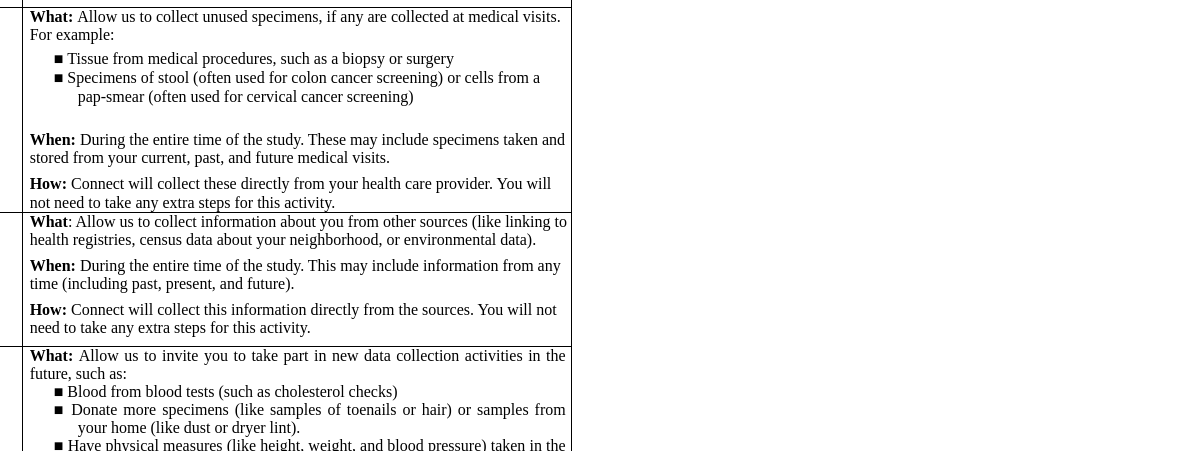
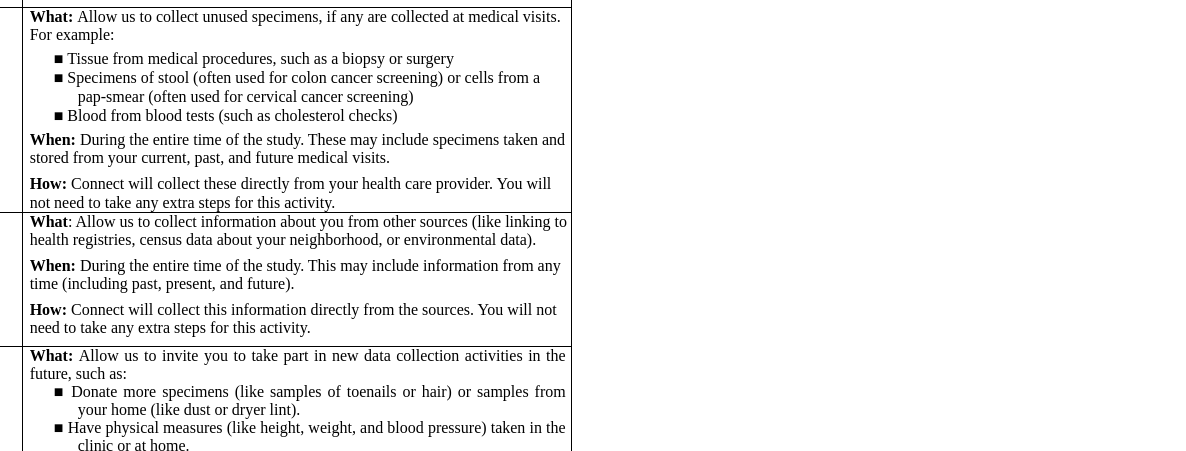
Before and after one commit to episphere/connectApp, a plain HTML site: page forms/consent/KPCO_Consent_V1.0.html in a window 1280 px wide. Shown: the part 1257-1708 px from the top of the page, 94-1280 px from the left. Drawn offline with Linux system fonts and the light colour scheme.

Commit message:
fixing bullet points in consent form

```diff
--- a/forms/consent/KPCO_Consent_V1.0.html
+++ b/forms/consent/KPCO_Consent_V1.0.html
@@ -447,7 +447,12 @@
                                                 for cervical cancer screening)</p>
                                         </li>
                                     </ul>
-                        <p style="text-indent: 0pt;text-align: left;"><br /></p>
+                                    <ul id="l3">
+                                            <li data-list-text="■">
+                                                <p class="s1" style="padding-left: 41pt;text-indent: -18pt;text-align: left;">Blood from blood tests
+                                                    (such as cholesterol checks)</p>
+                                            </li>
+                                        </ul>
                         <p class="s3" style="padding-top: 5pt;padding-left: 5pt;text-indent: 0pt;text-align: left;">
                             When: <span class="s1">During the entire time of the study. These may include specimens
                                 taken and stored from your current, past, and future medical visits.</span></p>
@@ -505,12 +510,6 @@
                             style="padding-left: 5pt;padding-right: 4pt;text-indent: 0pt;text-align: justify;">What:
                             <span class="s1">Allow us to invite you to take part in new data collection activities in
                                 the future, such as:</span></p>
-                                <ul id="l3">
-                                        <li data-list-text="■">
-                                            <p class="s1" style="padding-left: 41pt;text-indent: -18pt;text-align: left;">Blood from blood tests
-                                                (such as cholesterol checks)</p>
-                                        </li>
-                                    </ul>
                                     <ul id="l4">
                                         <li data-list-text="■">
                                             <p class="s1" style="padding-left: 41pt;padding-right: 4pt;text-indent: -18pt;text-align: justify;">
```
